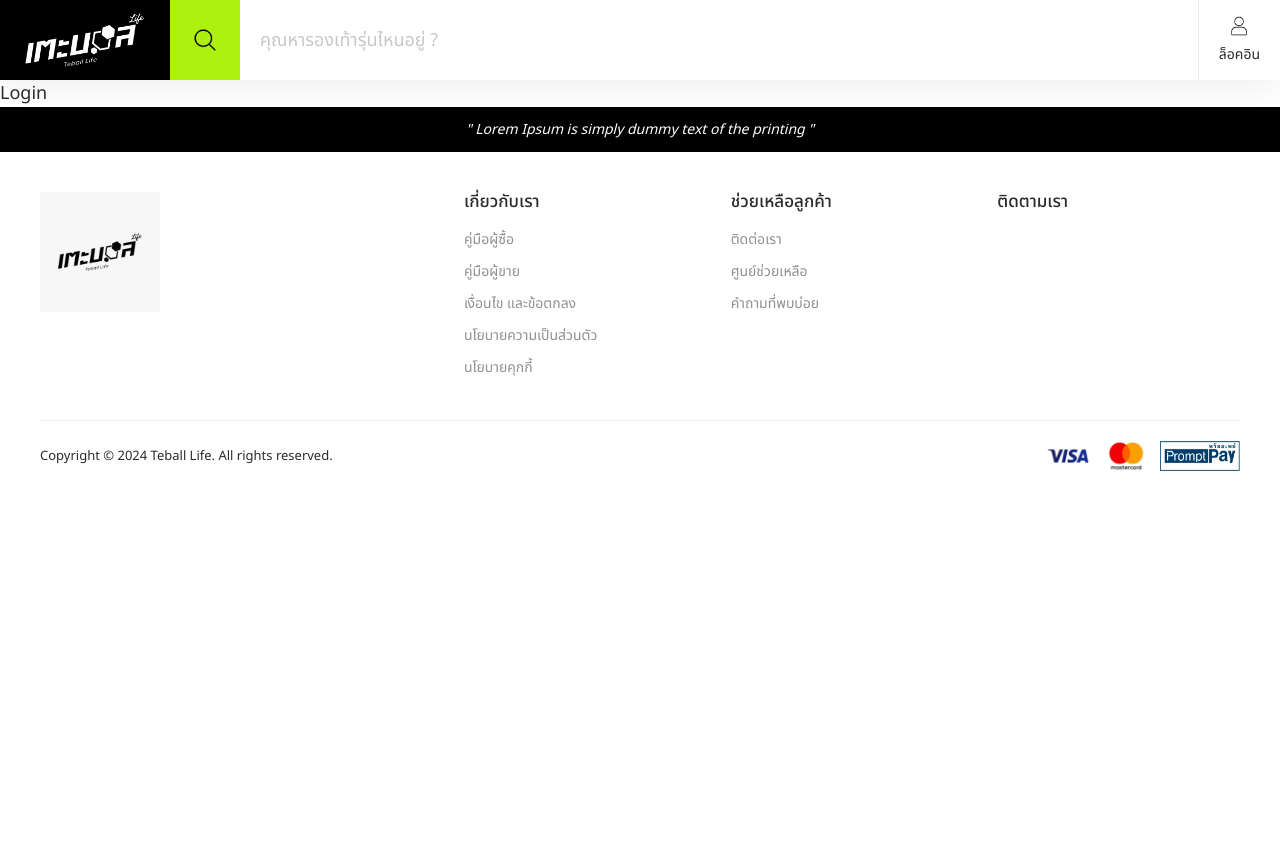
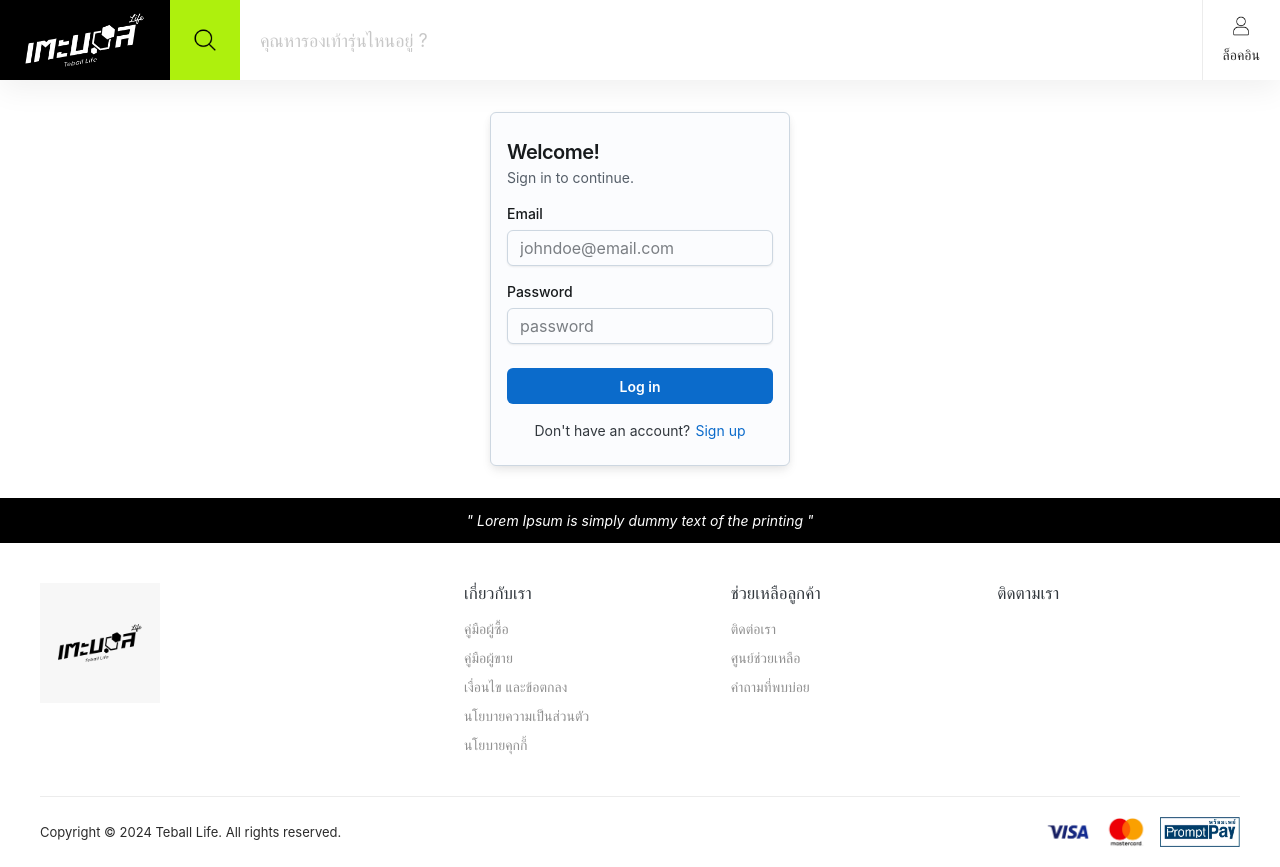
Before and after one commit to jorjeehajee/teball, a Next.js app: page /login in a window 1280 px wide. Before the commit the page ends 800 px from the top, so only its background shows below. Built offline with nearby package versions, Linux system fonts and the light colour scheme.

Commit message:
add login page

```diff
--- a/package.json
+++ b/package.json
@@ -12,6 +12,7 @@
     "@emotion/react": "^11.11.4",
     "@emotion/styled": "^11.11.5",
     "@mui/icons-material": "^5.15.15",
+    "@mui/joy": "^5.0.0-beta.32",
     "@mui/material": "^5.15.15",
     "bootstrap": "^5.2.3",
     "next": "14.1.4",
--- a/src/app/login/page.jsx
+++ b/src/app/login/page.jsx
@@ -1,8 +1,11 @@
-import React from 'react'
+import LoginForm from "@/components/loginform/LoginForm"
+
+
 
 const Login = () => {
+
   return (
-    <div>Login</div>
+    <LoginForm/>
   )
 }
 
--- a/src/components/footer/footer.jsx
+++ b/src/components/footer/footer.jsx
@@ -28,7 +28,7 @@ const Footer = () => {
               <Col xs="auto">
                 <div className={styles.company}>
                   <div className={styles.companyLogo}>
-                    <Image src="/logo.png" fill />
+                    <Image src="/logo.png" fill alt="logo"/>
                   </div>
                 </div>
               </Col>
@@ -78,9 +78,9 @@ const Footer = () => {
               </Col>
               <Col xs="auto">
                 <div className={styles.mainPay}>
-                  <div><Image src="/pay-visa.png" fill /></div>
-                  <div><Image src="/pay-mastercard.jpg" fill /></div>
-                  <div><Image src="/pay-promptpay.webp" fill /></div>
+                  <div><Image src="/pay-visa.png" fill alt="visa" sizes="100vw"/></div>
+                  <div><Image src="/pay-mastercard.jpg" fill alt="mastercard" sizes="100vw"/></div>
+                  <div><Image src="/pay-promptpay.webp" fill alt="promptpay" sizes="100vw"/></div>
                 </div>
               </Col>
             </Row>
--- a/src/components/herobanner/Herobanner.jsx
+++ b/src/components/herobanner/Herobanner.jsx
@@ -11,7 +11,7 @@ import styles from "./herobanner.module.css";
 const Herobanner = () => {
   return (
     <div className={styles.imgContainer}>
-      <Image src="/herobanner.jpg" fill className={styles.heroImg} />
+      <Image src="/herobanner.jpg" fill className={styles.heroImg} sizes="100vw"  alt="herobanner" />
     </div>
   );
 };
--- a/src/components/itemdetail/ItemDetail.jsx
+++ b/src/components/itemdetail/ItemDetail.jsx
@@ -13,6 +13,8 @@ const ItemDetail = () => {
             src="https://www.soccerbible.com/media/141867/mizuno-fb-min.jpg"
             fill
             className={style.imageContent}
+            alt="shoes"
+            sizes="100vw"
           />
         </div>
         <div className={style.productDesc}>
--- /dev/null
+++ b/src/components/loginform/LoginForm.jsx
@@ -0,0 +1,85 @@
+"use client"
+import * as React from "react";
+import Sheet from "@mui/joy/Sheet";
+import CssBaseline from "@mui/joy/CssBaseline";
+import Typography from "@mui/joy/Typography";
+import FormControl from "@mui/joy/FormControl";
+import FormLabel from "@mui/joy/FormLabel";
+import Input from "@mui/joy/Input";
+import Button from "@mui/joy/Button";
+import Link from "@mui/joy/Link";
+import { useState, useEffect } from "react";
+
+const LoginForm = () => {
+  const [loginData, setLoginData] = useState({
+    email: "",
+    password: "",
+  });
+
+  const inputHandle = (key, value) => {
+    setLoginData((prev) => ({
+        ...prev,
+        [key] : value
+    }))
+  }
+
+  useEffect(() => {
+    console.log(loginData)
+  }, [loginData])
+
+  return (
+    <main>
+      <CssBaseline />
+      <Sheet
+        sx={{
+          width: 300,
+          mx: "auto", // margin left & right
+          my: 4, // margin top & bottom
+          py: 3, // padding top & bottom
+          px: 2, // padding left & right
+          display: "flex",
+          flexDirection: "column",
+          gap: 2,
+          borderRadius: "sm",
+          boxShadow: "md",
+        }}
+        variant="outlined"
+      >
+        <div>
+          <Typography level="h4" component="h1">
+            <b>Welcome!</b>
+          </Typography>
+          <Typography level="body-sm">Sign in to continue.</Typography>
+        </div>
+        <FormControl>
+          <FormLabel>Email</FormLabel>
+          <Input
+            onChange={(ev) => inputHandle("email", ev.target.value)}
+            name="email"
+            type="email"
+            placeholder="johndoe@email.com"
+          />
+        </FormControl>
+        <FormControl>
+          <FormLabel>Password</FormLabel>
+          <Input
+            onChange={(ev) => inputHandle("password", ev.target.value)}
+            name="password"
+            type="password"
+            placeholder="password"
+          />
+        </FormControl>
+        <Button sx={{ mt: 1 /* margin top */ }}>Log in</Button>
+        <Typography
+          endDecorator={<Link href="/sign-up">Sign up</Link>}
+          fontSize="sm"
+          sx={{ alignSelf: "center" }}
+        >
+          Don&apos;t have an account?
+        </Typography>
+      </Sheet>
+    </main>
+  );
+};
+
+export default LoginForm;
--- a/src/components/navbar/Navbar.jsx
+++ b/src/components/navbar/Navbar.jsx
@@ -16,7 +16,7 @@ const Navbar = () => {
       <Row className='g-0 justify-content-between align-items-center'>
         <Col lg="auto">
           <Link href='/' className={styles.logo}>
-            <Image src="/logo.png" fill />
+            <Image src="/logo.png" fill alt='logo' sizes="100vw" />
           </Link>
         </Col>
         <Col>
--- a/src/components/navbar/navbar/Navmenu.jsx
+++ b/src/components/navbar/navbar/Navmenu.jsx
@@ -19,7 +19,7 @@ const Navmenu = () => {
     <div className={styles.menu}>
       <Link className={styles.link} href='/login'>
         <div className={styles.icon}>
-          <Image src="/icon-people.png" className={styles.iconImg} fill />
+          <Image src="/icon-people.png" className={styles.iconImg} fill alt="login" sizes="100vw"/>
         </div>
         ล็อคอิน
       </Link>
--- a/src/components/searchmenu/Search.jsx
+++ b/src/components/searchmenu/Search.jsx
@@ -7,7 +7,7 @@ const Search = () => {
     <div className={styles.container}>
         <form className={styles.form}>
             <div className={styles.icon}>
-              <Image src="/icon-search.png" className={styles.iconImg} fill />
+              <Image src="/icon-search.png" className={styles.iconImg} fill alt='search' sizes="100vw"/>
             </div>
             <input className={styles.input} type="text" placeholder='คุณหารองเท้ารุ่นไหนอยู่ ?' />
         </form>
```
Also changed, not shown: src/components/brandlist/Brandlist.jsx (+5 -4 lines).
